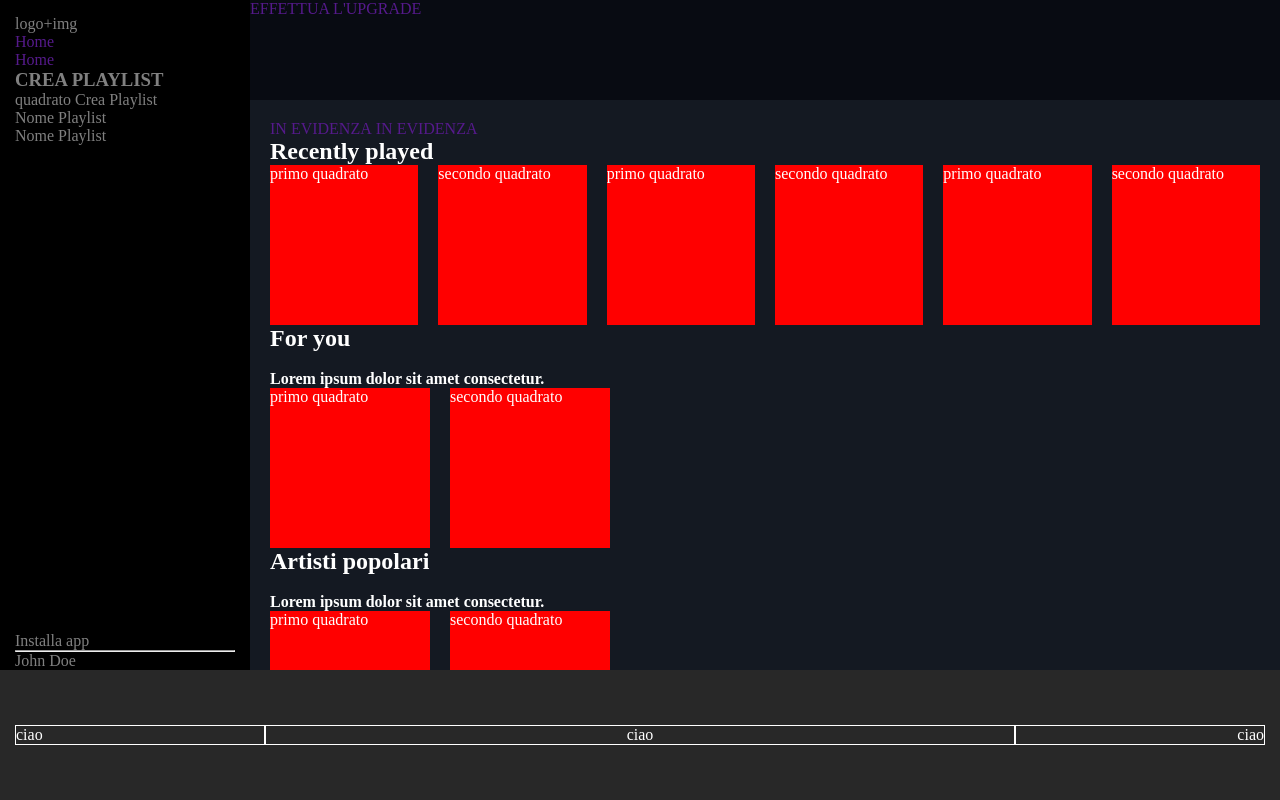
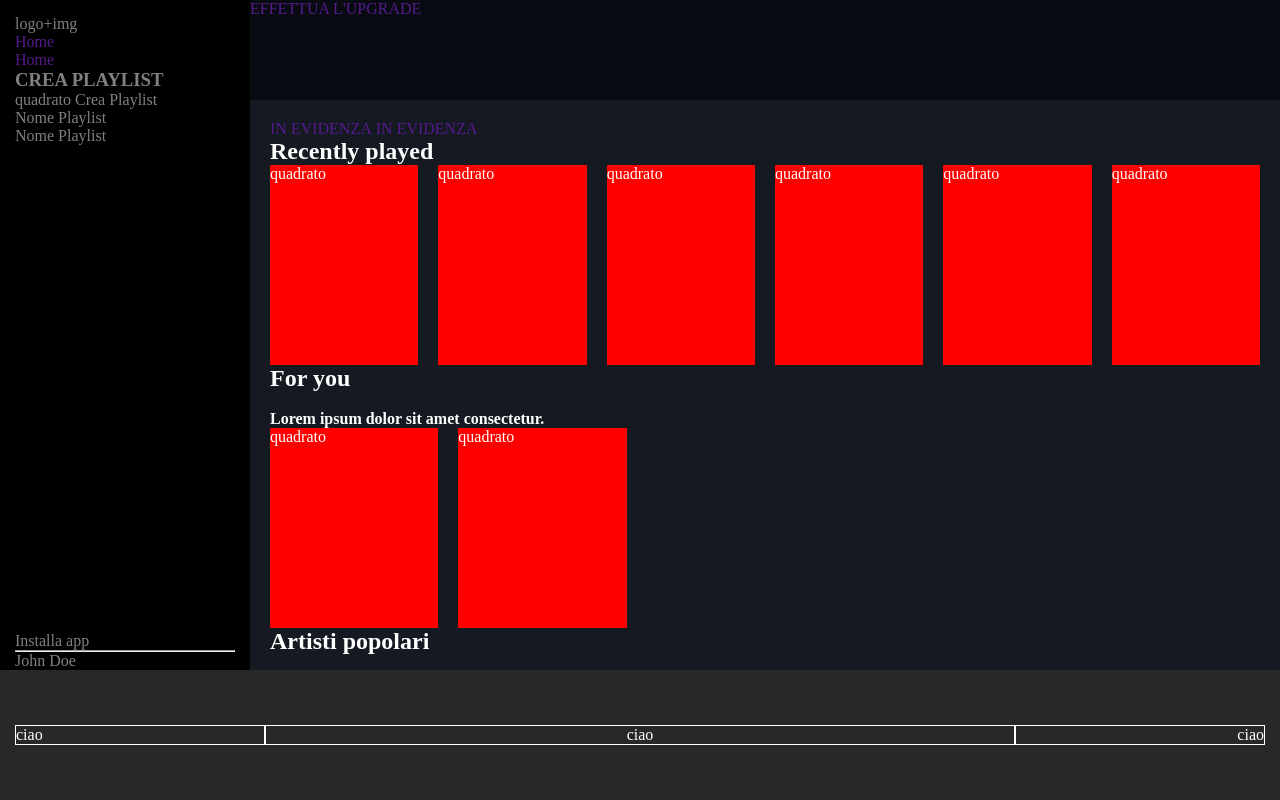
Before and after one commit to ClaudioScordari/html-css-spotifyweb, a plain HTML site: page index.html in a window 1280 px wide. Drawn offline with Linux system fonts and the light colour scheme.

Commit message:
Struttura card/albums nel main

```diff
--- a/css/style.css
+++ b/css/style.css
@@ -35,13 +35,6 @@ aside {
     position: relative;
 }
 
-aside div.go-flex {
-    flex-direction: column;
-    height: calc(100% - 130px);
-    /* debug */
-    border: 1px dashed white;
-}
-
 aside .playlist>div:first-of-type div {
     display: inline-block;
 }
@@ -52,10 +45,6 @@ aside>div:last-child {
     /* (100% - 30px) perchè questi px sono i pading sx/dx */
     width: calc(100% - 30px);
 }
-
-/* aside>div:last-child hr {
-    width: 100%;
-} */
 
 /* MAIN */
 main {
@@ -87,12 +76,10 @@ main ul li {
     margin: 0 -10px;
 }
 
-.recently-played>.go-flex div,
-.created-for-you>.go-flex div,
-.popolar-artists>.go-flex div {
+.main-section nav~section .card {
+    width: calc(100% / 6);
     /* debug */
-    width: 160px;
-    height: 160px;
+    height: 200px;
     background-color: red;
 }
 
--- a/index.html
+++ b/index.html
@@ -89,7 +89,7 @@
 
                 <section class="main-section">
 
-                    <section>
+
                     <nav>
                         <ul>
                             <li>
@@ -101,23 +101,23 @@
                             </li>
                         </ul>
                     </nav>
-                    </section>
+
 
                     <section class="recently-played">
                         <h2>Recently played</h2>
 
                         <div class="go-flex">
-                            <div>primo quadrato</div>
+                            <div class="card">quadrato</div>
 
-                            <div>secondo quadrato</div>
+                            <div class="card">quadrato</div>
 
-                            <div>primo quadrato</div>
+                            <div class="card">quadrato</div>
 
-                            <div>secondo quadrato</div>
+                            <div class="card">quadrato</div>
 
-                            <div>primo quadrato</div>
+                            <div class="card">quadrato</div>
 
-                            <div>secondo quadrato</div>
+                            <div class="card">quadrato</div>
                         </div>
                     </section>
 
@@ -129,9 +129,9 @@
                         <h4>Lorem ipsum dolor sit amet consectetur.</h4>
 
                         <div class="go-flex">
-                            <div>primo quadrato</div>
+                            <div class="card">quadrato</div>
 
-                            <div>secondo quadrato</div>
+                            <div class="card">quadrato</div>
                         </div>
                     </section>
 
@@ -143,9 +143,9 @@
                         <h4>Lorem ipsum dolor sit amet consectetur.</h4>
 
                         <div class="go-flex">
-                            <div>primo quadrato</div>
+                            <div class="card">quadrato</div>
 
-                            <div>secondo quadrato</div>
+                            <div class="card">quadrato</div>
                         </div>
                     </section>
 
```
Lines whose indentation alone changed are shown as unchanged.
